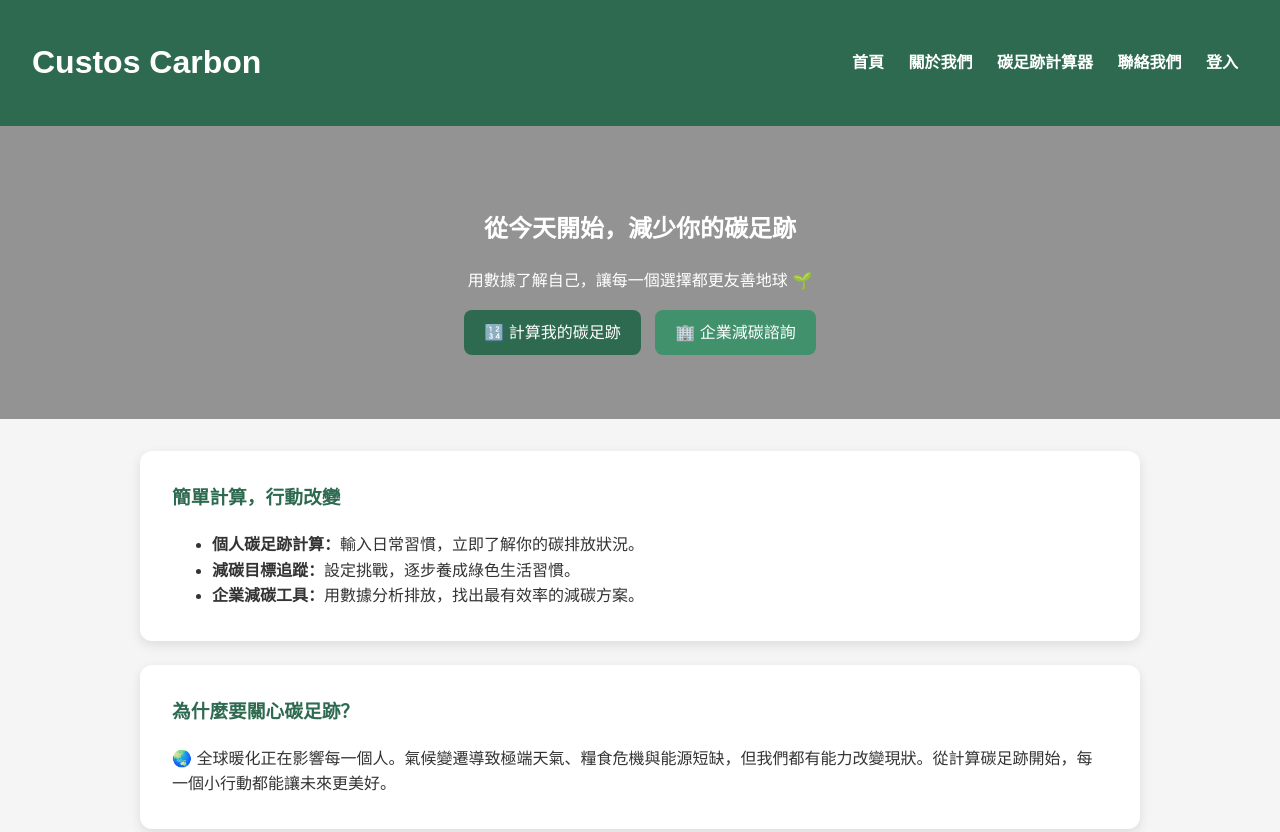
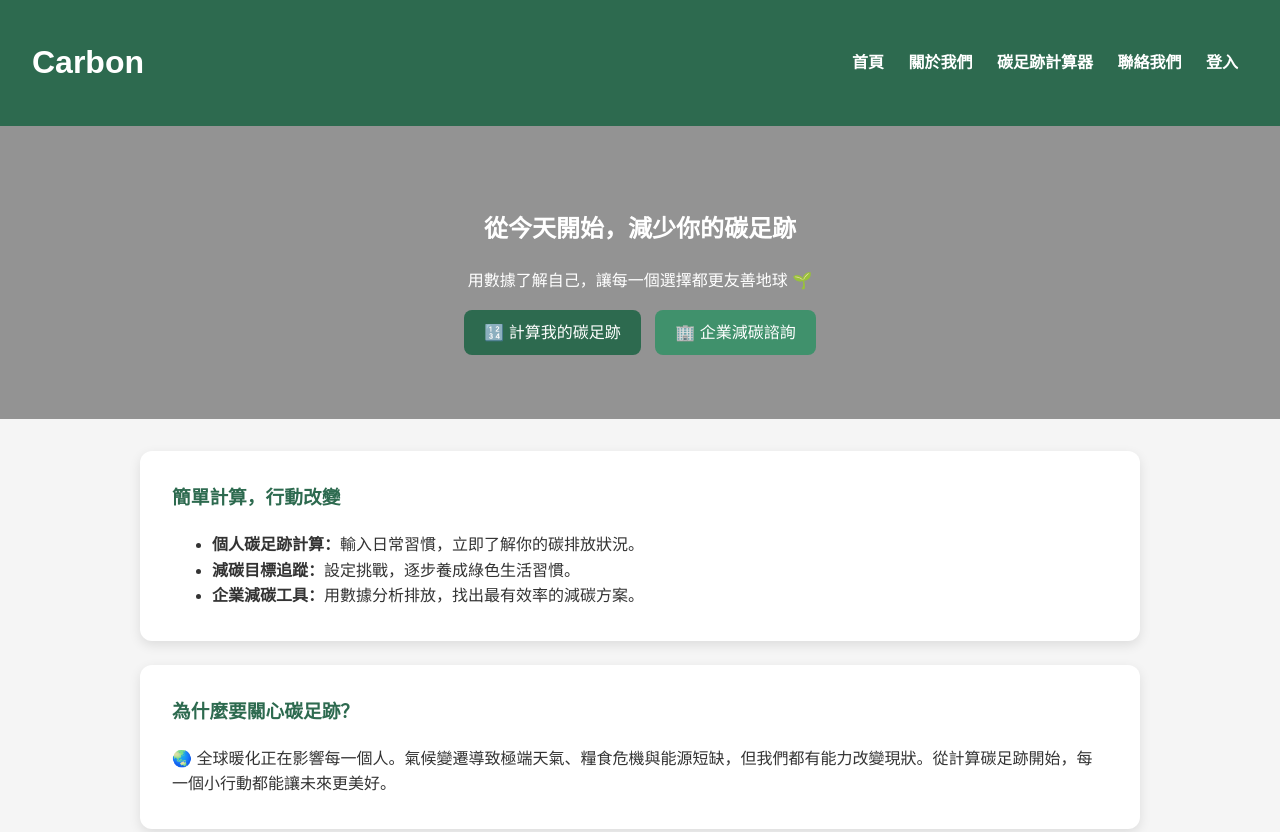
Before and after one commit to Bella0519/custo, a plain HTML site: page index.html in a window 1280 px wide. Shown: the top 832 px of the page. Drawn offline with Linux system fonts and the light colour scheme.

Commit message:
Update index.html

```diff
--- a/index.html
+++ b/index.html
@@ -9,7 +9,7 @@
 <body>
   <!-- 導覽列 -->
   <header>
-    <h1>Custos Carbon</h1>
+    <h1>Carbon</h1>
     <nav>
       <a href="index.html">首頁</a>
       <a href="about.html">關於我們</a>
```
